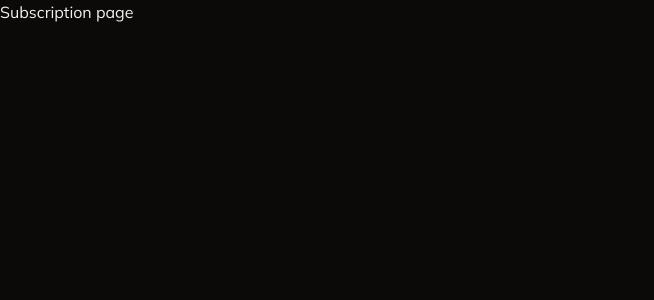
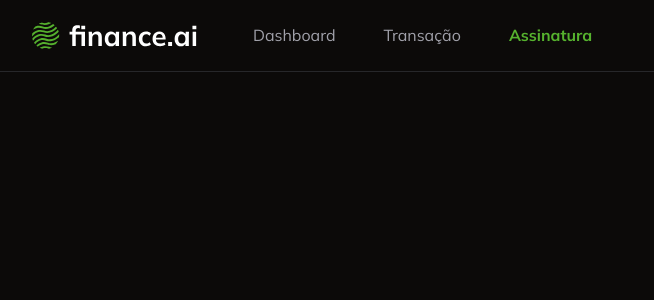
Before and after one commit to SampaioGuilherme11/ProvectaFinance, a Next.js app: page /subscription in a window 1280 px wide. Shown: the top 300 px of the page, without its empty margins (0-654 px from the left). Built offline with nearby package versions, Linux system fonts and the light colour scheme.

Commit message:
feat: add navbar component

```diff
--- /dev/null
+++ b/app/_components/navbar.tsx
@@ -0,0 +1,52 @@
+"use client";
+
+import { UserButton } from "@clerk/nextjs";
+import Image from "next/image";
+import Link from "next/link";
+import { usePathname } from "next/navigation";
+
+const Navbar = () => {
+  const pathname = usePathname();
+  return (
+    <nav className="flex justify-between border-b border-solid px-8 py-4">
+      {/* ESQUERDA */}
+      <div className="flex items-center gap-12">
+        <Image src="/logo.svg" width={173} height={39} alt="Finance Ai" />
+        <Link
+          href="/"
+          className={
+            pathname === "/"
+              ? "font-bold text-primary"
+              : "text-muted-foreground"
+          }
+        >
+          Dashboard
+        </Link>
+        <Link
+          href="/transactions"
+          className={
+            pathname === "/transactions"
+              ? "font-bold text-primary"
+              : "text-muted-foreground"
+          }
+        >
+          Transação
+        </Link>
+        <Link
+          href="/subscription"
+          className={
+            pathname === "/subscription"
+              ? "font-bold text-primary"
+              : "text-muted-foreground"
+          }
+        >
+          Assinatura
+        </Link>
+      </div>
+      {/* DIREITA */}
+      <UserButton showName />
+    </nav>
+  );
+};
+
+export default Navbar;
--- a/app/page.tsx
+++ b/app/page.tsx
@@ -1,17 +1,13 @@
-import { UserButton } from "@clerk/nextjs";
 import { auth } from "@clerk/nextjs/server";
 import { redirect } from "next/navigation";
+import Navbar from "./_components/navbar";
 
 const Home = async () => {
   const { userId } = await auth();
   if (!userId) {
     redirect("/login");
   }
-  return (
-    <div className="flex h-full items-center justify-center">
-      <UserButton showName />
-    </div>
-  );
+  return <Navbar />;
 };
 
 export default Home;
--- a/app/subscription/page.tsx
+++ b/app/subscription/page.tsx
@@ -1,5 +1,7 @@
+import Navbar from "../_components/navbar";
+
 const SubscriptionPage = () => {
-  return <h1>Subscription page</h1>;
+  return <Navbar />;
 };
 
 export default SubscriptionPage;
--- a/app/transactions/page.tsx
+++ b/app/transactions/page.tsx
@@ -2,11 +2,14 @@
 import { DataTable } from "../_components/ui/data-table";
 import { transactionColumns } from "./_columns";
 import AddTransactionButton from "../_components/add-transaction-button";
+import Navbar from "../_components/navbar";
 
 const TransactionsPage = async () => {
   const transactions = await db.transaction.findMany({});
 
   return (
+    <>
+      <Navbar />
       <div className="space-y-6 p-6">
         {/* TÍTULO E BOTÃO */}
         <div className="flex w-full items-center justify-between">
@@ -15,6 +18,7 @@
         </div>
         <DataTable columns={transactionColumns} data={transactions} />
       </div>
+    </>
   );
 };
 
```
Lines whose indentation alone changed are shown as unchanged.
